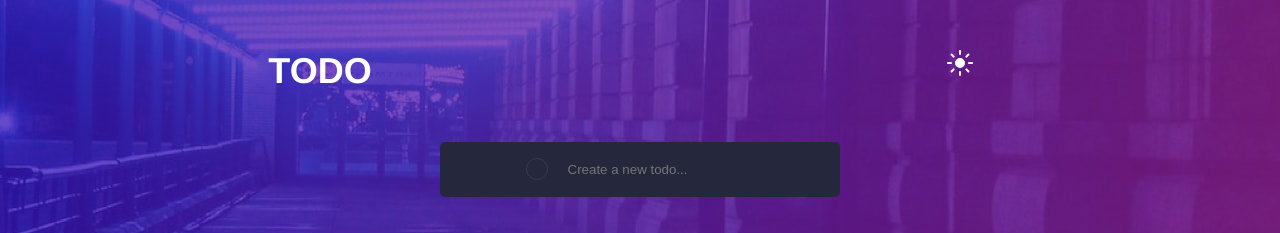
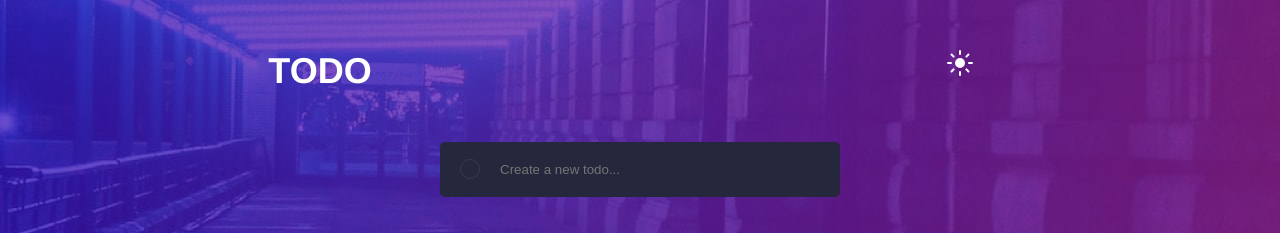
Before and after one commit to ellaidevs/todo-app, a Vue app: page / in a window 1280 px wide. Shown: the top 233 px of the page. Built offline with nearby package versions, Linux system fonts and the light colour scheme.

Commit message:
fix: todo input position

```diff
--- a/src/components/List.vue
+++ b/src/components/List.vue
@@ -1,7 +1,9 @@
 <template>
-  <div class="input-container">
-    <input type="checkbox" />
-    <input type="text" placeholder="Create a new todo..." />
+  <div class="container">
+    <div class="input-container">
+      <input type="checkbox" />
+      <input type="text" placeholder="Create a new todo..." />
+    </div>
   </div>
 </template>
 
@@ -10,7 +12,8 @@ export default {}
 </script>
 
 <style scoped>
-.input-container {
+.container {
+  display: flex;
   border-radius: 5px;
   background: hsl(235, 24%, 19%);
   max-width: 400px;
@@ -19,14 +22,16 @@ export default {}
 }
 
 input[type='checkbox'] {
-  padding: 10px;
+  min-width: 20px;
+  min-height: 20px;
+  /* padding: 10px; */
   border-radius: 50%;
   vertical-align: middle;
   border: 1px solid hsl(237, 14%, 26%);
   -webkit-appearance: none;
   outline: none;
   cursor: pointer;
-  margin: 0 0 0 10px;
+  margin: 0 0 0 20px;
 }
 
 input[type='checkbox']:checked {
```
